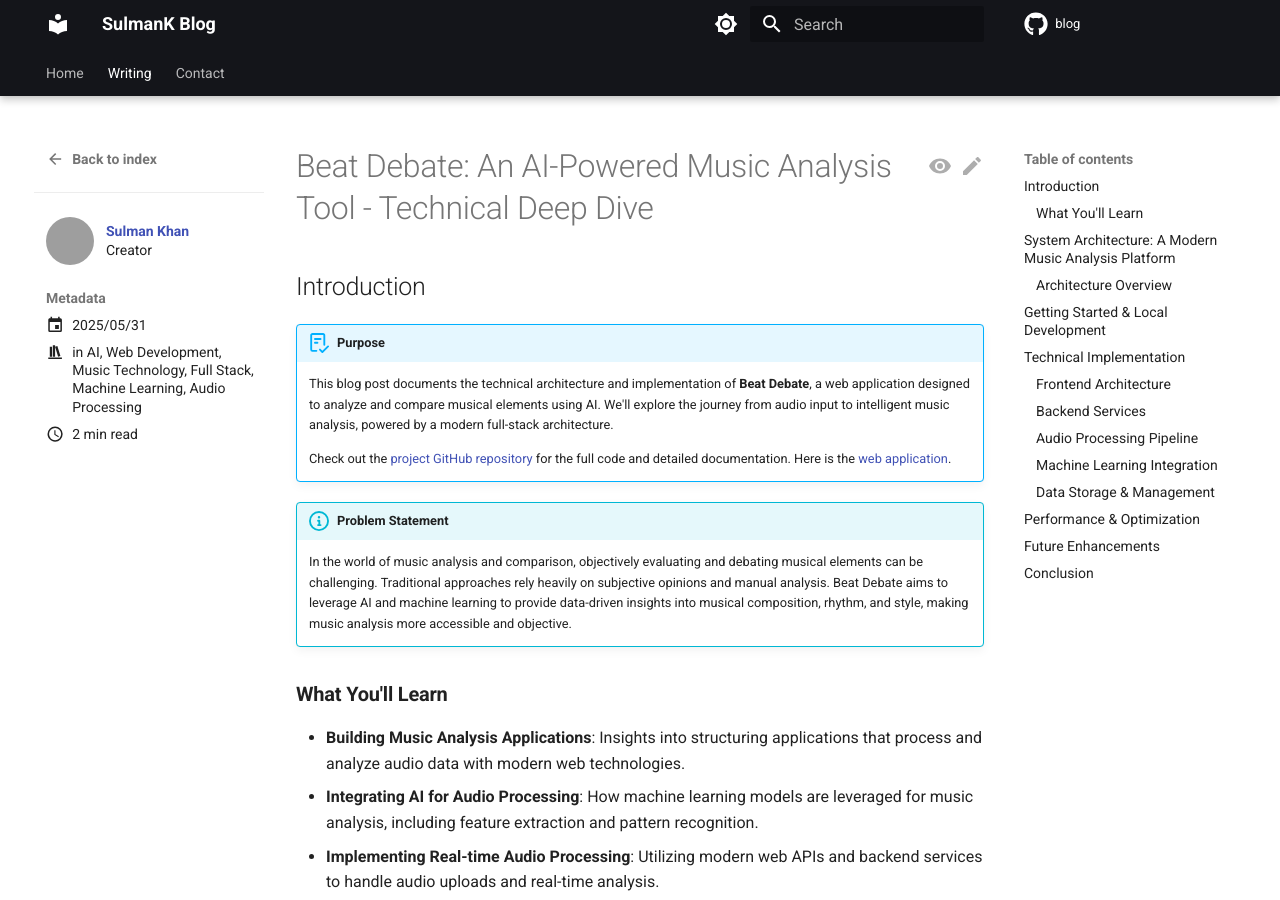
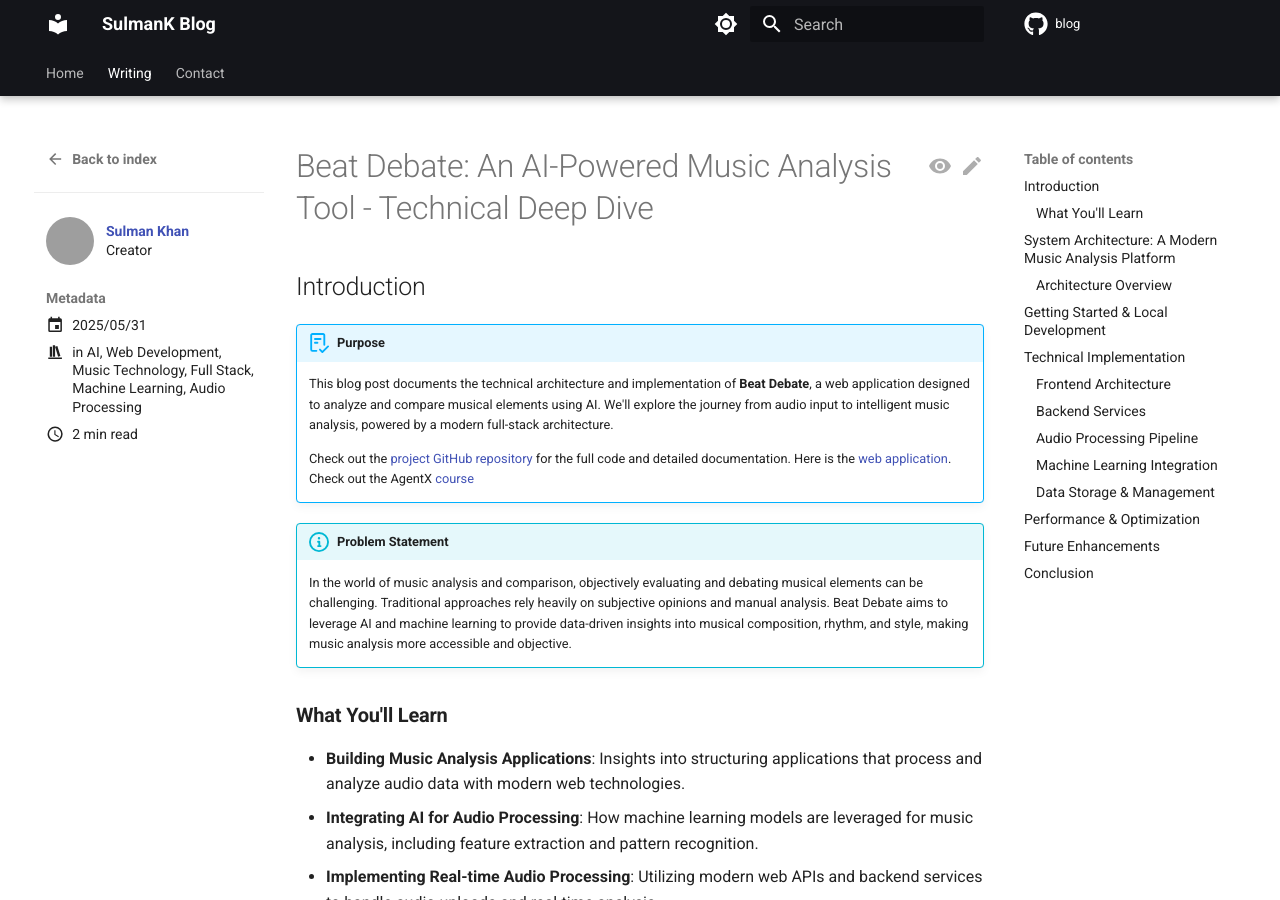
Before and after one commit to SulmanK/Blog, an MkDocs documentation site: the page built from docs/writing/posts/beatdebate.md, in a window 1280 px wide and 900 px high. Built offline with MkDocs 1.6.1 and Material for MkDocs 9.7.7, drawn with Linux system fonts in a browser that asks for light colours; comment, search, counter and statistics services are not loaded; grey boxes are pictures that could not be loaded.

Commit message:
Update Beat Debate blog post to include link to AgentX course

```diff
--- a/docs/writing/posts/beatdebate.md
+++ b/docs/writing/posts/beatdebate.md
@@ -21,7 +21,7 @@ authors:
 !!! abstract "Purpose"
     This blog post documents the technical architecture and implementation of **Beat Debate**, a web application designed to analyze and compare musical elements using AI. We'll explore the journey from audio input to intelligent music analysis, powered by a modern full-stack architecture.
 
-    Check out the [project GitHub repository](#) for the full code and detailed documentation. Here is the [web application](#).
+    Check out the [project GitHub repository](#) for the full code and detailed documentation. Here is the [web application](#). Check out the AgentX [course](https://llmagents-learning.org/sp25)
 
     <!-- more -->
 
```
Also changed, not shown: docs/index.md (+1 -1 lines).
